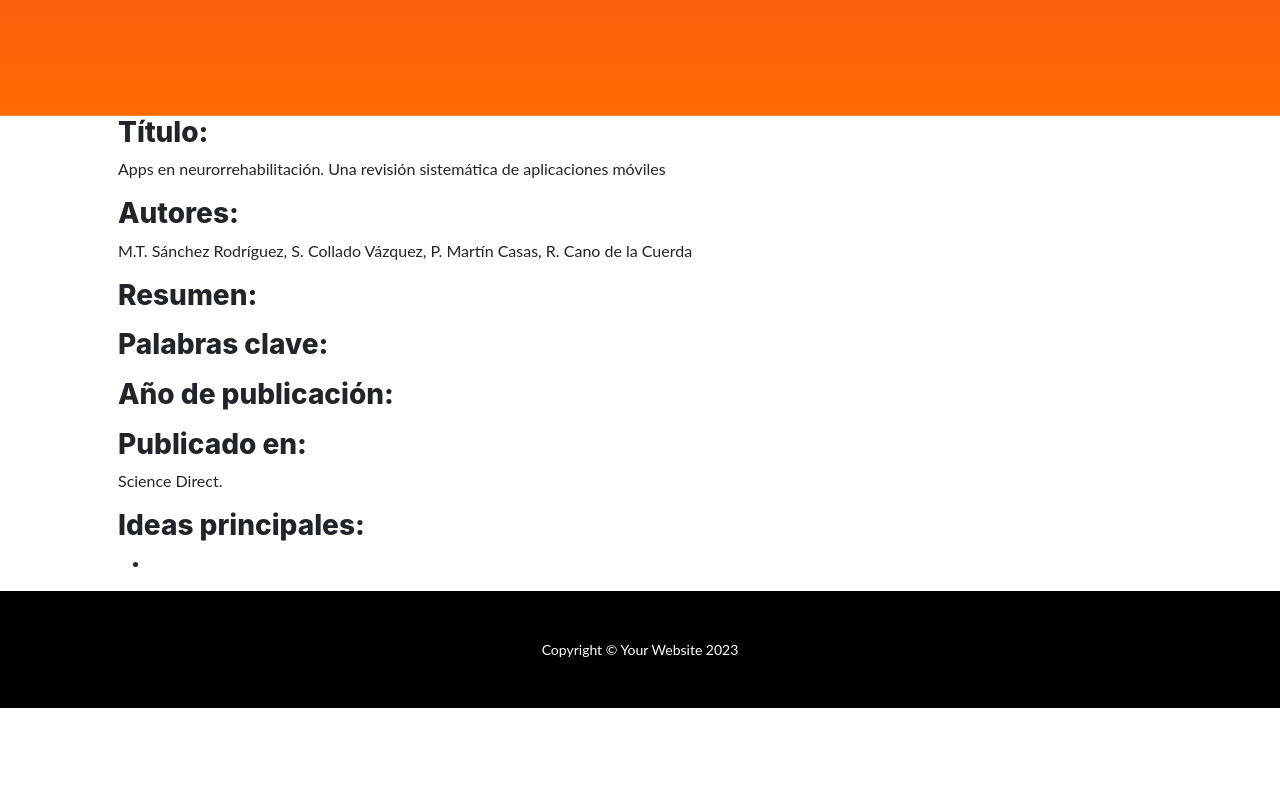
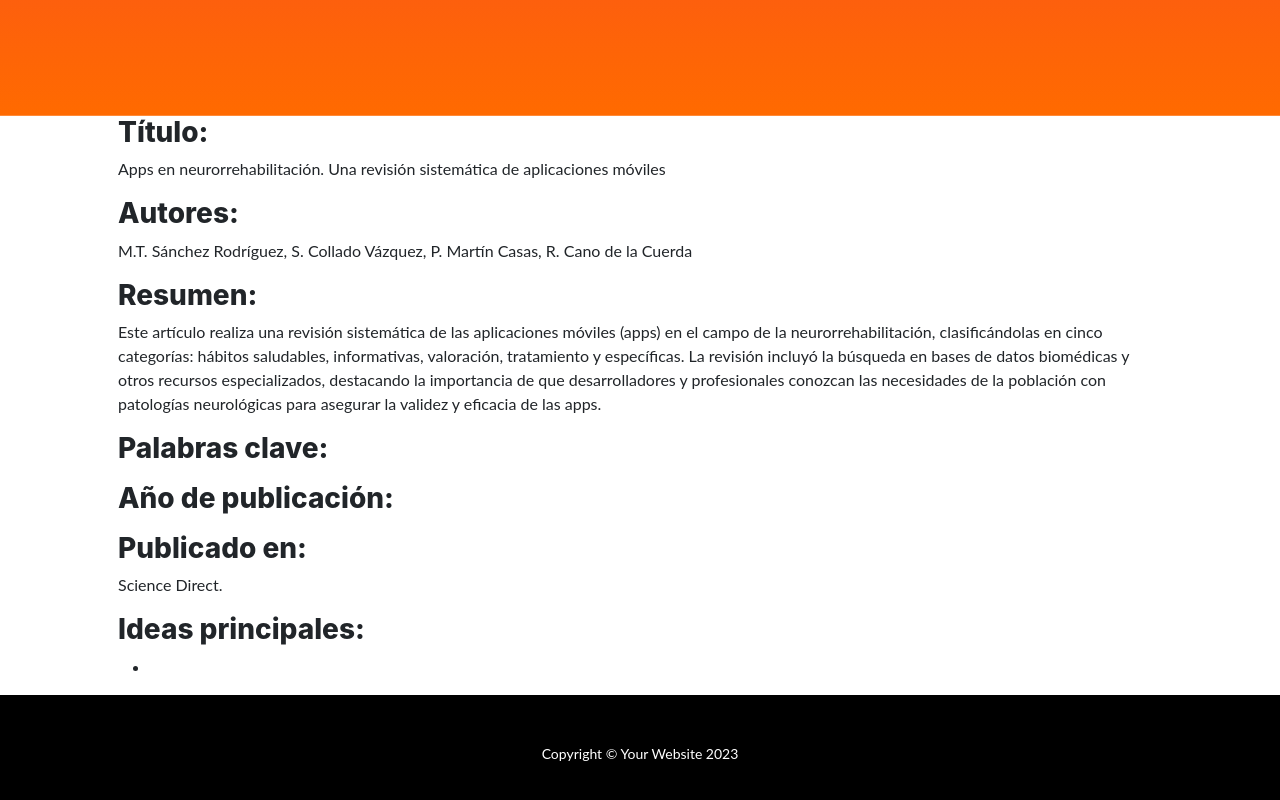
Before and after one commit to AlejandraBenavidez05/taller2ntd, a plain HTML site: page articulo3.html in a window 1280 px wide. Shown: the part 955-1755 px from the top of the page. Before the commit the page ends 1663 px from the top, so only its background shows below. Drawn offline with Linux system fonts and the light colour scheme.

Commit message:
resumen del articulo seleccionado

```diff
--- a/articulo3.html
+++ b/articulo3.html
@@ -27,7 +27,7 @@
             <p>M.T. Sánchez Rodríguez, S. Collado Vázquez, P. Martín Casas, R. Cano de la Cuerda</p>
 
             <h3>Resumen:</h3>
-            <p></p>
+            <p> Este artículo realiza una revisión sistemática de las aplicaciones móviles (apps) en el campo de la neurorrehabilitación, clasificándolas en cinco categorías: hábitos saludables, informativas, valoración, tratamiento y específicas. La revisión incluyó la búsqueda en bases de datos biomédicas y otros recursos especializados, destacando la importancia de que desarrolladores y profesionales conozcan las necesidades de la población con patologías neurológicas para asegurar la validez y eficacia de las apps.</p>
 
             <h3>Palabras clave:</h3>
             <p></p>
```
